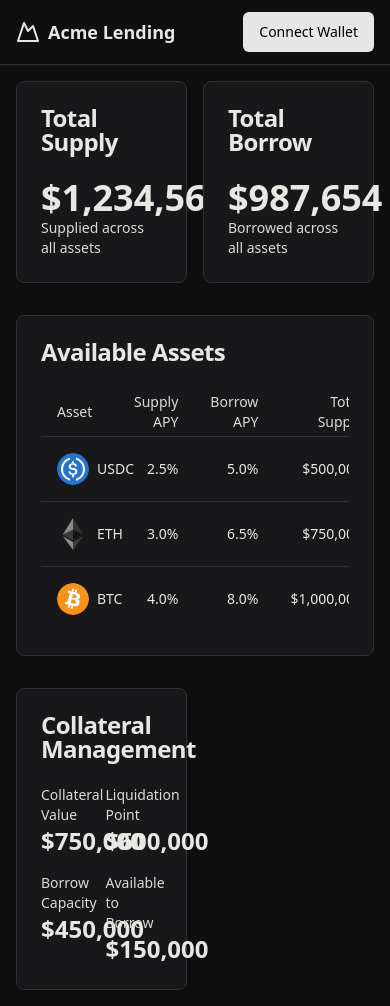
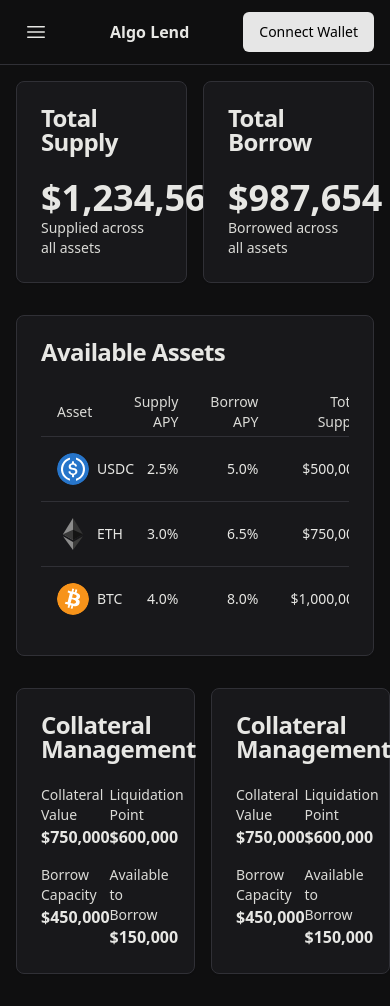
Before and after one commit to nickthelegend/algolend, a Next.js app: page /dashboard in a window 390 px wide. Built offline with nearby package versions, Linux system fonts and the light colour scheme.

Commit message:
Added Header But it is unstable

```diff
--- a/app/dashboard/page.jsx
+++ b/app/dashboard/page.jsx
@@ -4,17 +4,130 @@ import { Button } from "@/components/ui/button";
 import { Card, CardHeader, CardTitle, CardContent } from "@/components/ui/card";
 import { Table, TableHeader, TableRow, TableHead, TableBody, TableCell } from "@/components/ui/table";
 import Image from "next/image";
+import React, { useState } from 'react';
+import { DropdownMenu, DropdownMenuTrigger, DropdownMenuContent, DropdownMenuItem } from "@/components/ui/dropdown-menu"
+import Link from "next/link"
 
 // Corrected component with default export
 export default function Dashboard() {
+
+
+  const [isMenuOpen, setIsMenuOpen] = useState(false);
+
+  // Function to toggle menu visibility
+  const toggleMenu = () => {
+    setIsMenuOpen(!isMenuOpen);
+  };
   return (
     <div className="flex flex-col w-full">
-      <header className="bg-background border-b px-4 py-3 flex items-center justify-between">
-        <div className="flex items-center gap-2">
-          <MountainIcon className="h-6 w-6" />
-          <span className="text-lg font-semibold">Acme Lending</span>
+      <header className="sticky top-0 z-40 border-b bg-background">
+        <div className="flex h-16 items-center justify-between px-4 sm:px-6 md:px-8">
+          {/* Mobile Menu Button */}
+          <button
+            onClick={toggleMenu}
+            className="sm:hidden p-2 rounded-md hover:bg-primary-hover transition-colors"
+          >
+            {/* Icon for the mobile menu button */}
+            <svg
+              xmlns="http://www.w3.org/2000/svg"
+              fill="none"
+              viewBox="0 0 24 24"
+              strokeWidth="1.5"
+              stroke="currentColor"
+              className="w-6 h-6"
+            >
+              <path
+                strokeLinecap="round"
+                strokeLinejoin="round"
+                d="M3.75 6.75h16.5m-16.5 5.25h16.5m-16.5 5.25h16.5"
+              />
+            </svg>
+          </button>
+          {/* Logo Button*/}
+          <div className="flex items-center gap-4">
+            <span className="font-bold">Algo Lend</span>
+
+
+
+
           </div>
-        <Button>Connect Wallet</Button>
+          {/* Desktop Menu */}
+          <div className="hidden sm:flex items-center justify-center gap-4">
+              {/* Menu Items */}
+
+              <Button variant="outline">Loans</Button>
+              <DropdownMenu>
+                <DropdownMenuTrigger asChild>
+                  <Button variant="outline">Community</Button>
+                </DropdownMenuTrigger>
+                <DropdownMenuContent>
+                  <DropdownMenuItem>
+                    <Link href="#" className="hover:underline" prefetch={false}>
+                      Discord
+                    </Link>
+                  </DropdownMenuItem>
+                  <DropdownMenuItem>
+                    <Link href="#" className="hover:underline" prefetch={false}>
+                      Blog
+                    </Link>
+                  </DropdownMenuItem>
+                  <DropdownMenuItem>
+                    <Link href="#" className="hover:underline" prefetch={false}>
+                      Forum
+                    </Link>
+                  </DropdownMenuItem>
+                </DropdownMenuContent>
+              </DropdownMenu>
+              <DropdownMenu>
+                <DropdownMenuTrigger asChild>
+                  <Button variant="outline">Resources</Button>
+                </DropdownMenuTrigger>
+                <DropdownMenuContent>
+                  <DropdownMenuItem>
+                    <Link href="#" className="hover:underline" prefetch={false}>
+                      FAQs
+                    </Link>
+                  </DropdownMenuItem>
+                  <DropdownMenuItem>
+                    <Link href="#" className="hover:underline" prefetch={false}>
+                      Stats
+                    </Link>
+                  </DropdownMenuItem>
+                  <DropdownMenuItem>
+                    <Link href="#" className="hover:underline" prefetch={false}>
+                      Documentation
+                    </Link>
+                  </DropdownMenuItem>
+                </DropdownMenuContent>
+              </DropdownMenu>
+            </div>
+            {/* <div></div>
+            <div></div>
+            <div></div> */}
+          {/* Right-side button */}
+          <div className="flex items-center gap-4">
+            <Button ><Link href="w-fit">Connect Wallet</Link></Button>
+          </div>
+        </div>
+
+        {/* Mobile Menu (shown when isMenuOpen is true) */}
+        {isMenuOpen && (
+          <div className="sm:hidden bg-background p-2">
+            {/* Menu Items for Mobile */}
+
+
+            <Button className="transition-colors w-full my-2">Loans</Button>
+            <Button className="transition-colors w-full">Community</Button>
+
+
+
+
+
+            <Button className="hover:bg-primary-hover transition-colors w-full my-2">Resources</Button>
+
+
+          </div>
+        )}
       </header>
       <div className="grid grid-cols-2 gap-4 p-4 md:p-6">
         <Card>
@@ -115,8 +228,10 @@ export default function Dashboard() {
           </CardContent>
         </Card>
       </div>
-      <div className="grid grid-cols-2 gap-4 p-4 md:p-6">
-        <Card>
+
+      <div className="flex flex-row gap-4 p-4 md:p-6">
+  {/* Left Section: Collateral Management */}
+  <Card className="w-1/2">
     <CardHeader>
       <CardTitle>Collateral Management</CardTitle>
     </CardHeader>
@@ -125,27 +240,60 @@ export default function Dashboard() {
         <div className="grid grid-cols-2 gap-2">
           <div>
             <div className="text-muted-foreground text-sm">Collateral Value</div>
-                  <div className="text-2xl font-bold">$750,000</div>
+            <div className="sm:text-2xl font-bold">$750,000</div>
           </div>
           <div>
             <div className="text-muted-foreground text-sm">Liquidation Point</div>
-                  <div className="text-2xl font-bold">$600,000</div>
+            <div className="sm:text-2xl font-bold">$600,000</div>
           </div>
         </div>
         <div className="grid grid-cols-2 gap-2">
           <div>
             <div className="text-muted-foreground text-sm">Borrow Capacity</div>
-                  <div className="text-2xl font-bold">$450,000</div>
+            <div className="sm:text-2xl font-bold">$450,000</div>
           </div>
           <div>
             <div className="text-muted-foreground text-sm">Available to Borrow</div>
-                  <div className="text-2xl font-bold">$150,000</div>
+            <div className="sm:text-2xl font-bold">$150,000</div>
+          </div>
+        </div>
+      </div>
+    </CardContent>
+  </Card>
+
+  {/* Right Section: Another Collateral Management */}
+  <Card className="w-1/2">
+    <CardHeader>
+      <CardTitle>Collateral Management</CardTitle>
+    </CardHeader>
+    <CardContent>
+      <div className="grid gap-4">
+        <div className="grid grid-cols-2 gap-2">
+          <div>
+            <div className="text-muted-foreground text-sm">Collateral Value</div>
+            <div className="sm:text-2xl font-bold">$750,000</div>
+          </div>
+          <div>
+            <div className="text-muted-foreground text-sm">Liquidation Point</div>
+            <div className="sm:text-2xl font-bold">$600,000</div>
+          </div>
+        </div>
+        <div className="grid grid-cols-2 gap-2">
+          <div>
+            <div className="text-muted-foreground text-sm">Borrow Capacity</div>
+            <div className="sm:text-2xl font-bold">$450,000</div>
+          </div>
+          <div>
+            <div className="text-muted-foreground text-sm">Available to Borrow</div>
+            <div className="sm:text-2xl font-bold">$150,000</div>
           </div>
         </div>
       </div>
     </CardContent>
   </Card>
 </div>
+
+
     </div>
   );
 }
--- a/components/component/component.jsx
+++ b/components/component/component.jsx
@@ -123,7 +123,7 @@ export function Component() {
             <div></div> */}
           {/* Right-side button */}
           <div className="flex items-center gap-4">
-            <Button className="px-6">Dashboard</Button>
+            <Button><Link href="/dashboard">Dashboard</Link></Button>
           </div>
         </div>
 
```
Lines whose indentation alone changed are shown as unchanged.
